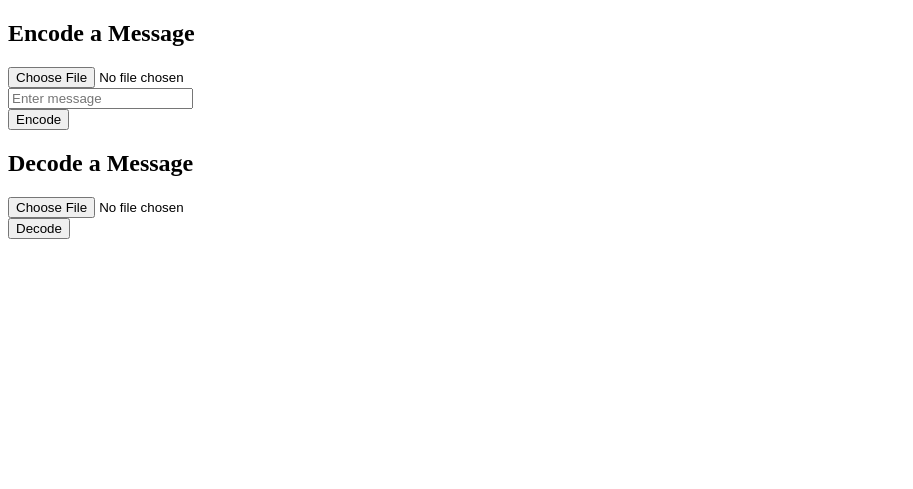
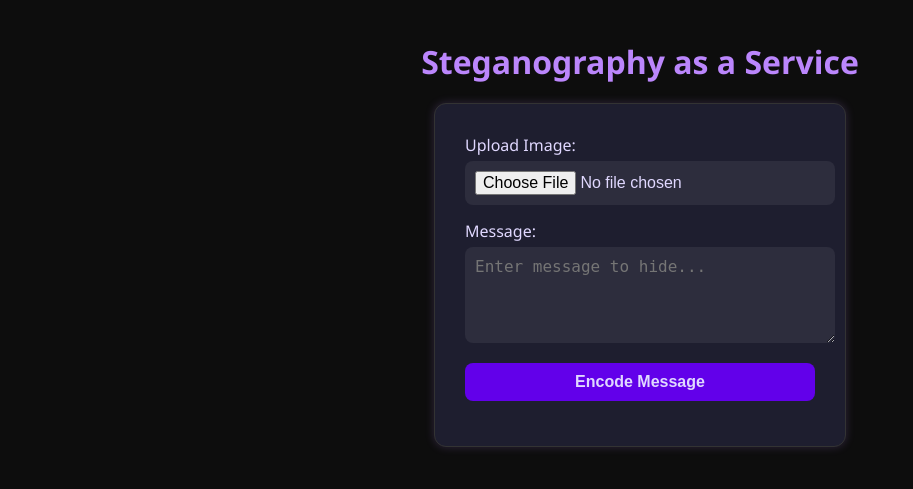
Before and after one commit to Carolrebecca/Steganography-as-a-service, a Flask app: page / in a window 1280 px wide. Shown: the top 489 px of the page, without its empty margins (0-913 px from the left). Run offline with Flask 3, Linux system fonts and the light colour scheme.

Commit message:
Update index.html

```diff
--- a/templates/index.html
+++ b/templates/index.html
@@ -1,20 +1,171 @@
 <!DOCTYPE html>
-<html>
-<head><title>Steganography Web App</title></head>
-<body>
-  <h2>Encode a Message</h2>
-  <form method="POST" enctype="multipart/form-data">
-    <input type="file" name="image" required><br>
-    <input type="text" name="message" placeholder="Enter message" required><br>
-    <input type="hidden" name="action" value="encode">
-    <button type="submit">Encode</button>
+<html lang="en">
+<head>
+  <meta charset="UTF-8">
+  <title>Steganography as a Service</title>
+  <style>
+    /* ─── Base Theme ───────────────────────────────────────────────────────── */
+    body {
+      background-color: #0d0d0d;
+      color: #e0d8ff;
+      font-family: 'Segoe UI', Tahoma, Geneva, Verdana, sans-serif;
+      margin: 0;
+      padding: 0;
+      display: flex;
+      flex-direction: column;
+      align-items: center;
+    }
+    h1 { color: #bb86fc; margin: 40px 0 20px; }
+
+    form {
+      background-color: #1e1e2f;
+      border: 1px solid #333;
+      padding: 30px;
+      border-radius: 12px;
+      box-shadow: 0 0 10px #bb86fc33;
+      margin-bottom: 40px;
+      width: 350px;
+    }
+    form label { display: block; margin-bottom: 5px; }
+    input, textarea, button {
+      width: 100%;
+      margin-bottom: 15px;
+      padding: 10px;
+      border-radius: 8px;
+      border: none;
+      background-color: #2d2d3d;
+      color: #e0d8ff;
+      font-size: 1rem;
+    }
+    button {
+      background-color: #6200ea;
+      cursor: pointer;
+      font-weight: bold;
+    }
+    button:hover { background-color: #3700b3; }
+
+    /* ─── Spinner ─────────────────────────────────────────────────────────── */
+    #spinner-overlay {
+      position: fixed;
+      top: 0; left: 0; right: 0; bottom: 0;
+      background: rgba(13,13,13,0.8);
+      display: none;
+      align-items: center;
+      justify-content: center;
+      z-index: 1000;
+    }
+    .spinner {
+      border: 8px solid #2d2d3d;
+      border-top: 8px solid #bb86fc;
+      border-radius: 50%;
+      width: 60px;
+      height: 60px;
+      animation: spin 1s linear infinite;
+    }
+    @keyframes spin {
+      to { transform: rotate(360deg); }
+    }
+
+    /* ─── Modal Popup ─────────────────────────────────────────────────────── */
+    #modal-overlay {
+      position: fixed;
+      top: 0; left: 0; right: 0; bottom: 0;
+      background: rgba(0, 0, 0, 0.7);
+      display: none;
+      align-items: center;
+      justify-content: center;
+      z-index: 1100;
+    }
+    .modal {
+      background-color: #1e1e2f;
+      padding: 20px 30px;
+      border-radius: 12px;
+      text-align: center;
+      box-shadow: 0 0 10px #bb86fc33;
+      max-width: 300px;
+    }
+    .modal h2 {
+      margin-top: 0;
+      color: #bb86fc;
+    }
+    .modal p {
+      margin: 15px 0;
+    }
+    .modal button {
+      width: auto;
+      padding: 8px 16px;
+    }
+  </style>
+</head>
+<body data-status="{{ status|default('') }}">
+
+  <h1>Steganography as a Service</h1>
+
+  <form id="stego-form" method="POST" enctype="multipart/form-data">
+    <label for="image">Upload Image:</label>
+    <input id="image" type="file" name="image" required>
+
+    <label for="message">Message:</label>
+    <textarea id="message" name="message" rows="4" placeholder="Enter message to hide..." required></textarea>
+
+    <button type="submit">Encode Message</button>
   </form>
 
-  <h2>Decode a Message</h2>
-  <form method="POST" enctype="multipart/form-data">
-    <input type="file" name="image" required><br>
-    <input type="hidden" name="action" value="decode">
-    <button type="submit">Decode</button>
-  </form>
+  {% if encoded_image %}
+    <div class="result">
+      <h2>Encoded Image:</h2>
+      <img src="{{ encoded_image }}" alt="Encoded Image" style="max-width: 300px; border-radius:8px; box-shadow:0 0 8px #bb86fc55;">
+    </div>
+  {% endif %}
+
+  <!-- Spinner Overlay -->
+  <div id="spinner-overlay">
+    <div class="spinner"></div>
+  </div>
+
+  <!-- Modal Popup -->
+  <div id="modal-overlay">
+    <div class="modal">
+      <h2 id="modal-title"></h2>
+      <p id="modal-message"></p>
+      <button id="modal-close">Close</button>
+    </div>
+  </div>
+
+  <script>
+    const form = document.getElementById('stego-form');
+    const spinner = document.getElementById('spinner-overlay');
+    const modalOverlay = document.getElementById('modal-overlay');
+    const modalTitle = document.getElementById('modal-title');
+    const modalMessage = document.getElementById('modal-message');
+    const modalClose = document.getElementById('modal-close');
+
+    // Show spinner on form submit
+    form.addEventListener('submit', () => {
+      spinner.style.display = 'flex';
+    });
+
+    // Close modal
+    modalClose.addEventListener('click', () => {
+      modalOverlay.style.display = 'none';
+    });
+
+    // On page load, check for status and show modal
+    window.addEventListener('DOMContentLoaded', () => {
+      const status = document.body.dataset.status;
+      if (status === 'success') {
+        modalTitle.textContent = 'Success!';
+        modalMessage.textContent = 'Your image was encoded successfully.';
+        modalOverlay.style.display = 'flex';
+      }
+      else if (status === 'error') {
+        modalTitle.textContent = 'Error';
+        modalMessage.textContent = 'Something went wrong. Please try again.';
+        modalOverlay.style.display = 'flex';
+      }
+      // hide spinner if still showing
+      spinner.style.display = 'none';
+    });
+  </script>
 </body>
 </html>
```
